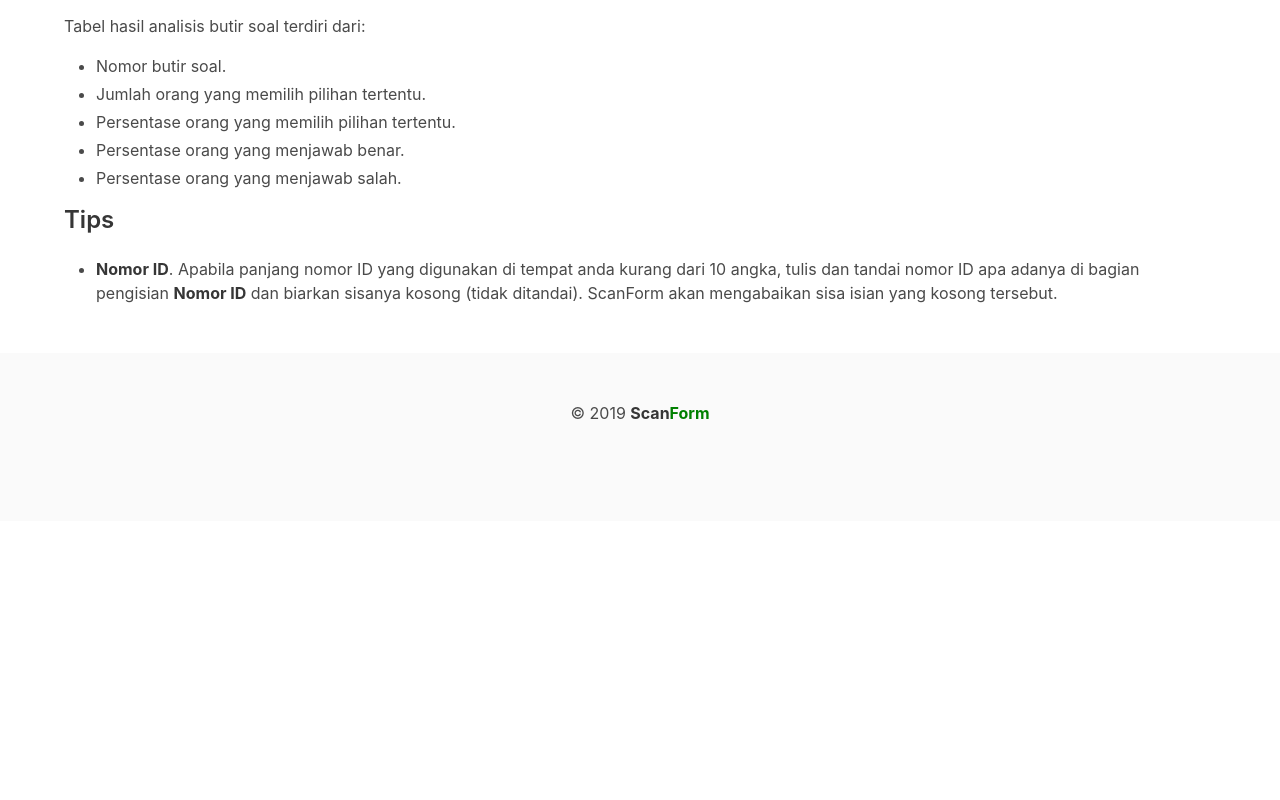
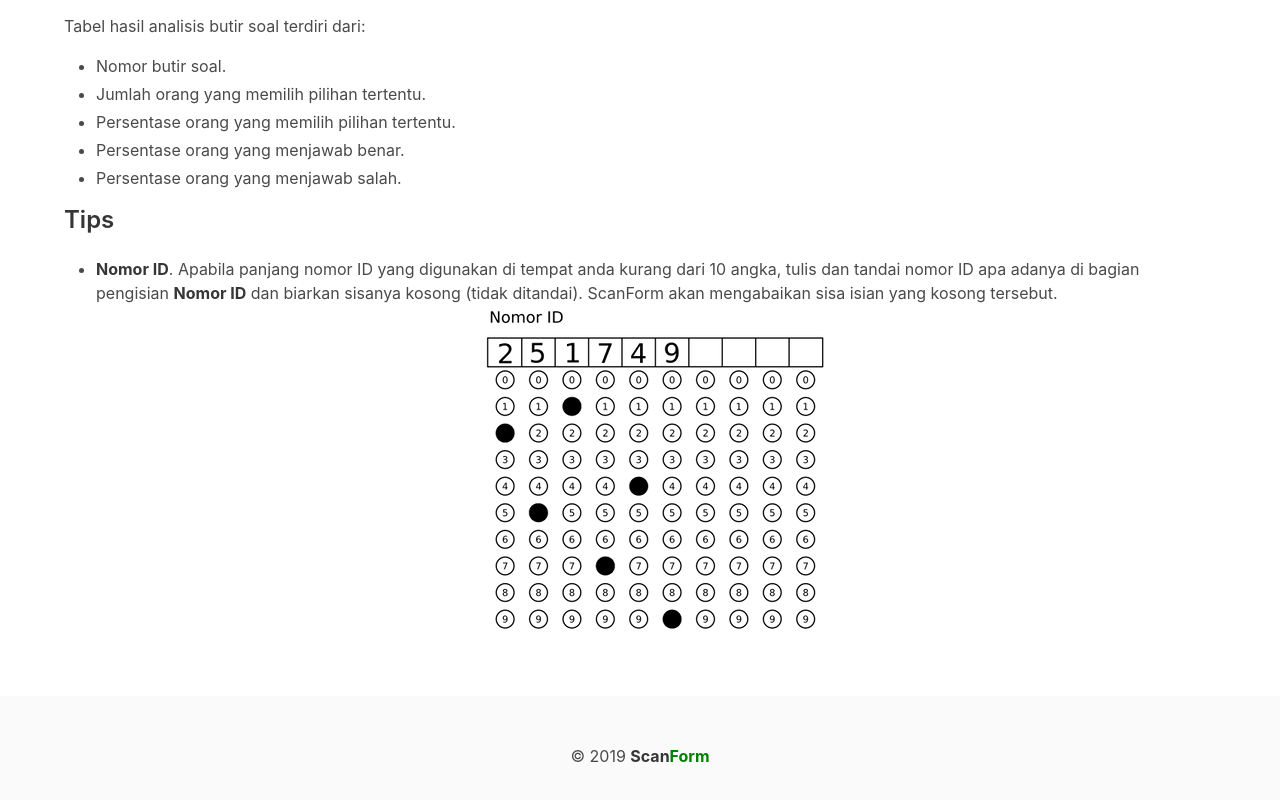
Before and after one commit to scan-form/scan-form.github.io, a plain HTML site: page doc.html in a window 1280 px wide. Shown: the part 1941-2741 px from the top of the page. Before the commit the page ends 2462 px from the top, so only its background shows below. Drawn offline with nearby package versions, Linux system fonts and the light colour scheme.

Commit message:
20190830111300

```diff
--- a/doc.html
+++ b/doc.html
@@ -182,6 +182,9 @@
           adanya di bagian pengisian <strong>Nomor ID</strong> dan biarkan
           sisanya kosong (tidak ditandai). ScanForm akan mengabaikan sisa isian
           yang kosong tersebut.
+          <div class="has-text-centered">
+            <img src="/assets/nomor_id.png" />
+          </div>
         </li>
       </ul>
 
```
Also changed, not shown: assets/nomor_id.png (added).
